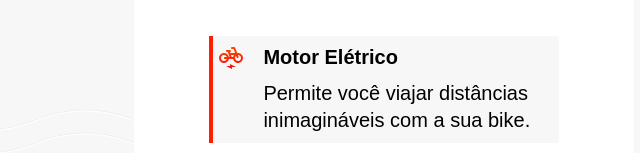
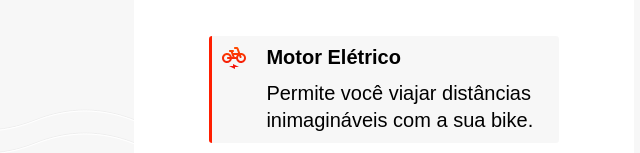
Before and after one commit to miguelkubrusly/origamid-HTML-CSS-exercicios, a plain HTML site: page 03-bikcraft/index.html in a window 1280 px wide. In both pictures the pointer is over the element 890 px from the left and 736 px from the top of the page. Shown: the part 647-800 px from the top of the page, 506-1146 px from the left. Drawn offline with Linux system fonts and the light colour scheme.

Commit message:
refactor(exc03):🎨simpler logic in .vantagem:hover

```diff
--- a/03-bikcraft/css/style.css
+++ b/03-bikcraft/css/style.css
@@ -162,11 +162,15 @@ footer {
   border-radius: 0.16rem;
 }
 
-.vantagem:hover::before {
+.vantagem:hover{
+  border-left: .15rem solid rgb(255, 30, 0);
+}
+
+/* .vantagem:hover::before {
   display: inline-block;
   content: "";
   background-color: rgb(255, 30, 0);
   width: 0.2rem;
   height: 100%;
   position: absolute;
-}
+} */
```
